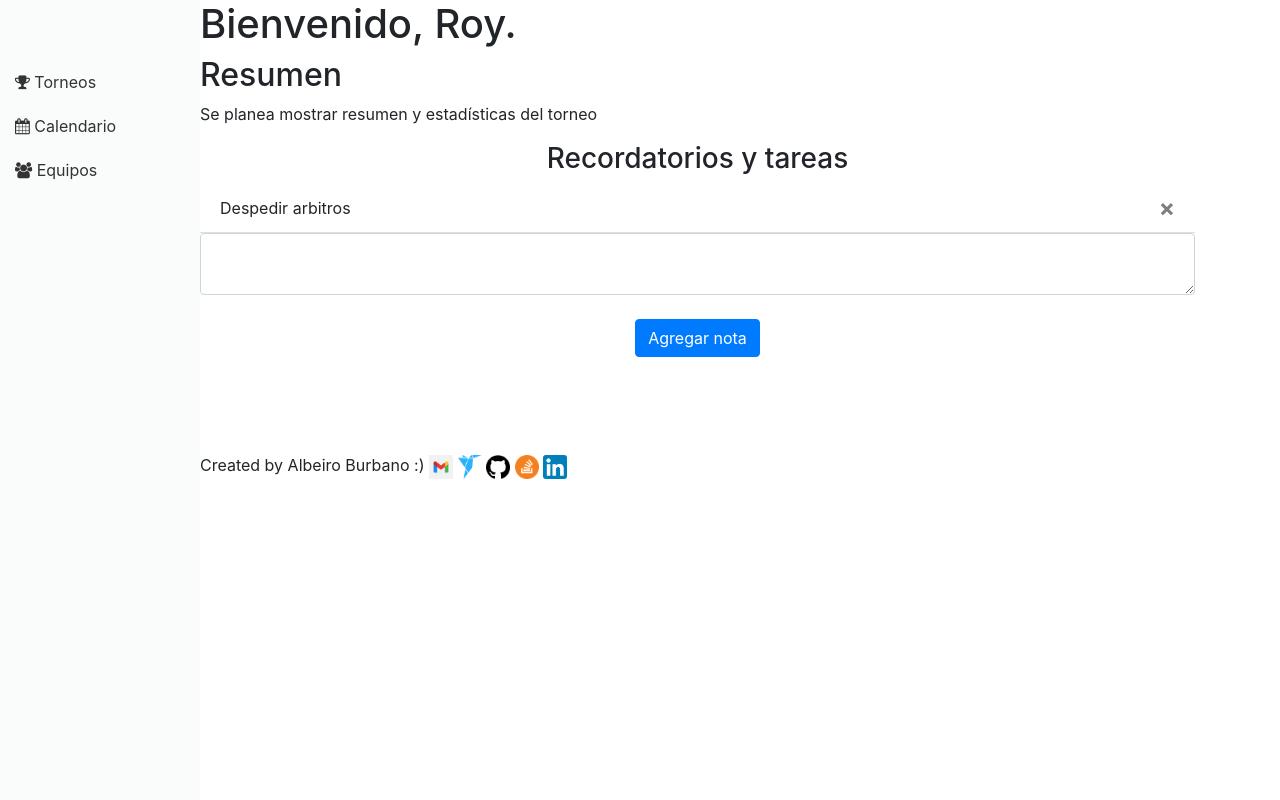
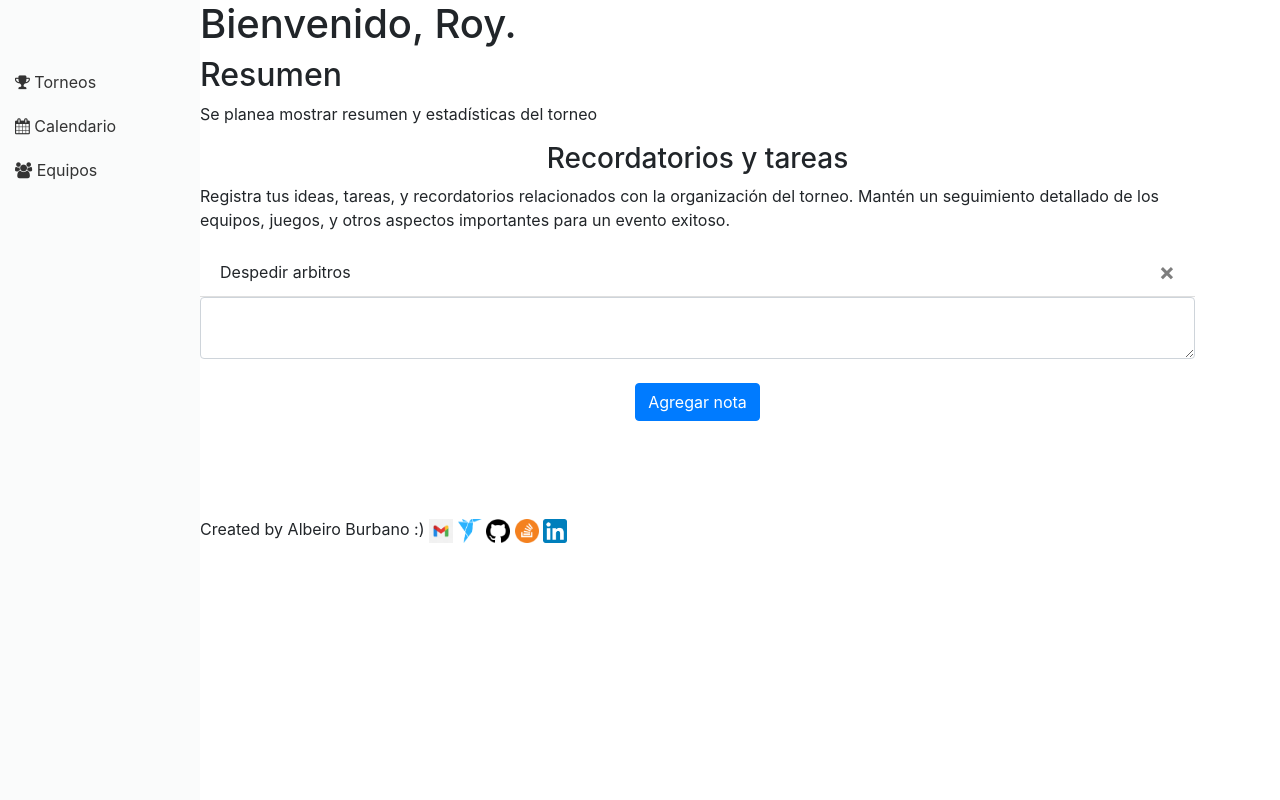
Before and after one commit to AlbeiroBurbanoTobar/ppi_dai_BURBANOaj, a Flask app: page / in a window 1280 px wide. Shown: the part 56-856 px from the top of the page. Run offline with Flask 3, Linux system fonts and the light colour scheme; a user stored in the database is signed in; data comes from the database, SQL or seed files in the repository; some libraries are stand-ins or nearby versions.

Commit message:
Descripcion a home
Se agrega una descripcion a Home para el uso de las notas

29/04/24
hr: 10:55

```diff
--- a/website/templates/home.html
+++ b/website/templates/home.html
@@ -21,6 +21,9 @@ Home
 
 <!-- Sección de notas para recordatorios y tareas. -->
 <h3 align="center">Recordatorios y tareas</h3>
+<p>Registra tus ideas, tareas, y recordatorios relacionados con la organización
+  del torneo. Mantén un seguimiento detallado de los equipos, juegos, y otros
+  aspectos importantes para un evento exitoso.</p>
 <ul class="list-group list-group-flush" id="notes">
   {% for note in user.notes %}
   <!-- Lista de elementos para cada nota del usuario. -->
```
